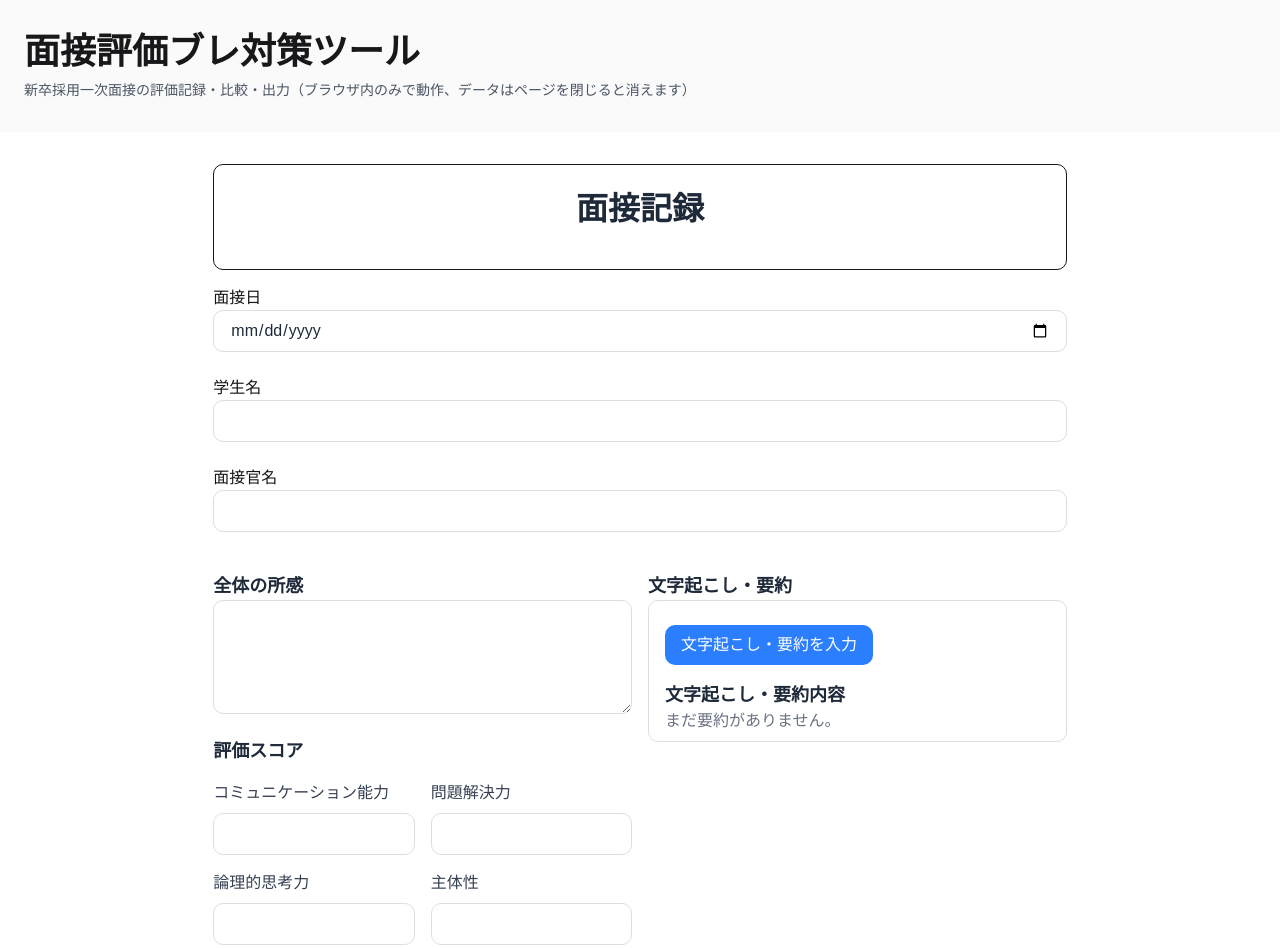
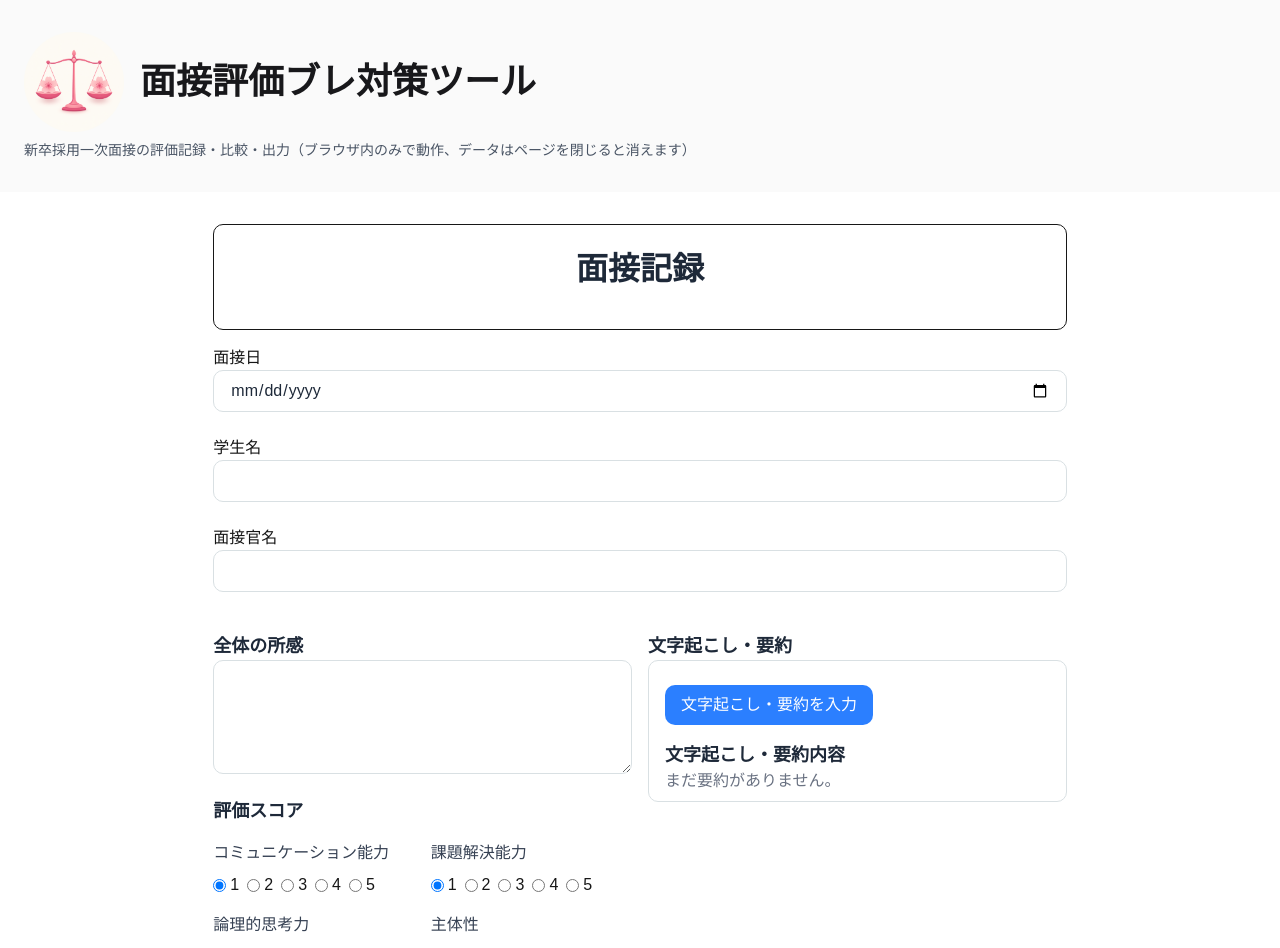
Before and after one commit to DaichiKiyozaki/sakura-hackason-teamA, a Next.js app in the folder frontend/: page / in a window 1280 px wide. Shown: the top 948 px of the page. Built offline with nearby package versions, Linux system fonts and the light colour scheme.

Commit message:
ヘッダー画像と評価スコア選択を追加

```diff
--- a/frontend/app/page.tsx
+++ b/frontend/app/page.tsx
@@ -1,12 +1,22 @@
 import EvaluationInput from "@/components/EvaluationInput";
+import Image from "next/image";
 
 export default function Home() {
   return (
       <div className="bg-white w-full min-h-screen">
         <header className="bg-zinc-50 text-zinc-900 px-6 py-8">
+        <div className="flex items-center gap-4">
+        <Image
+          src={"/myicon.png"}
+          className="rounded-full object-cover"
+          alt="My Icon"
+          width={100}
+          height={100}
+        />
           <h2 className="text-4xl font-bold">
             面接評価ブレ対策ツール
           </h2>
+          </div>
           <p className="text-sm mt-2 text-gray-600">
             新卒採用一次面接の評価記録・比較・出力（ブラウザ内のみで動作、データはページを閉じると消えます）
           </p>
--- a/frontend/components/EvaluationInput.tsx
+++ b/frontend/components/EvaluationInput.tsx
@@ -9,14 +9,38 @@ type QuestionAnswer = {
     answerSummary: string;
 };
 
+interface userstate {
+    communication: number;
+    problem_Solving: number;
+    logical_thinking: number;
+    initiative: number;
+    collaboration: number;
+}
+
 export default function EvaluationInput() {
-    const standardScores = [
-        { id : "communication", label: "コミュニケーション能力" },
-        { id : "problem_Solving", label: "問題解決力" },
-        { id : "logical_thinking", label: "論理的思考力" },
-        { id : "initiative", label: "主体性" },
-        { id : "collaboration", label: "協調性" },
+    const [userState, setUserState] = useState<userstate>({
+        communication: 1,
+        problem_Solving: 1,
+        logical_thinking: 1,
+        initiative: 1,
+        collaboration: 1,
+    });
+
+    const handleScoreChange = (id: keyof userstate, value: number) => {
+        setUserState((prev) => ({
+            ...prev,
+            [id]: value
+        }));
+    };
+
+    const standardScores: { id: keyof userstate; label: string }[] = [
+        { id: "communication", label: "コミュニケーション能力" },
+        { id: "problem_Solving", label: "課題解決能力" },
+        { id: "logical_thinking", label: "論理的思考力" },
+        { id: "initiative", label: "主体性" },
+        { id: "collaboration", label: "協調性" },
     ];
+
     const [isTranscriptModalopen, setIsTranscriptModalopen] = useState(false);
     const [transcript, setTranscript] = useState("");
     const [questionAnswers, setQuestionAnswers] = useState<QuestionAnswer[]>([]);
@@ -161,12 +185,21 @@ export default function EvaluationInput() {
                         {standardScores.map((score) => (
                             <div key={score.id} className="flex flex-col gap-2">
                                 <label className="text-gray-700">{score.label}</label>
-                                <input
-                                    type="number"
-                                    min="1"
-                                    max="5"
-                                    className="w-full rounded-[10px] border border-[#d9e0e3] bg-white px-4 py-2 text-gray-800 focus:outline-none focus:ring-2 focus:ring-blue-500"
-                                />
+                                <div className="flex gap-2">
+                                    {[1, 2, 3, 4, 5].map((value) => (
+                                        <label key={value} className="flex items-center gap-1">
+                                            <input
+                                                type="radio"
+                                                name={score.label}
+                                                value={value}
+                                                checked={userState[score.id] === value}
+                                                onChange={(e) => handleScoreChange(score.id, Number(e.target.value))}
+                                                className="w-full rounded-[10px] border border-[#d9e0e3] bg-white px-4 py-2 text-gray-800 focus:outline-none focus:ring-2 focus:ring-blue-500"
+                                            />
+                                            {value}
+                                        </label>
+                                    ))}
+                                </div>
                             </div>
                         ))}
                     </div>
```
Also changed, not shown: frontend/public/myicon.png (added).
